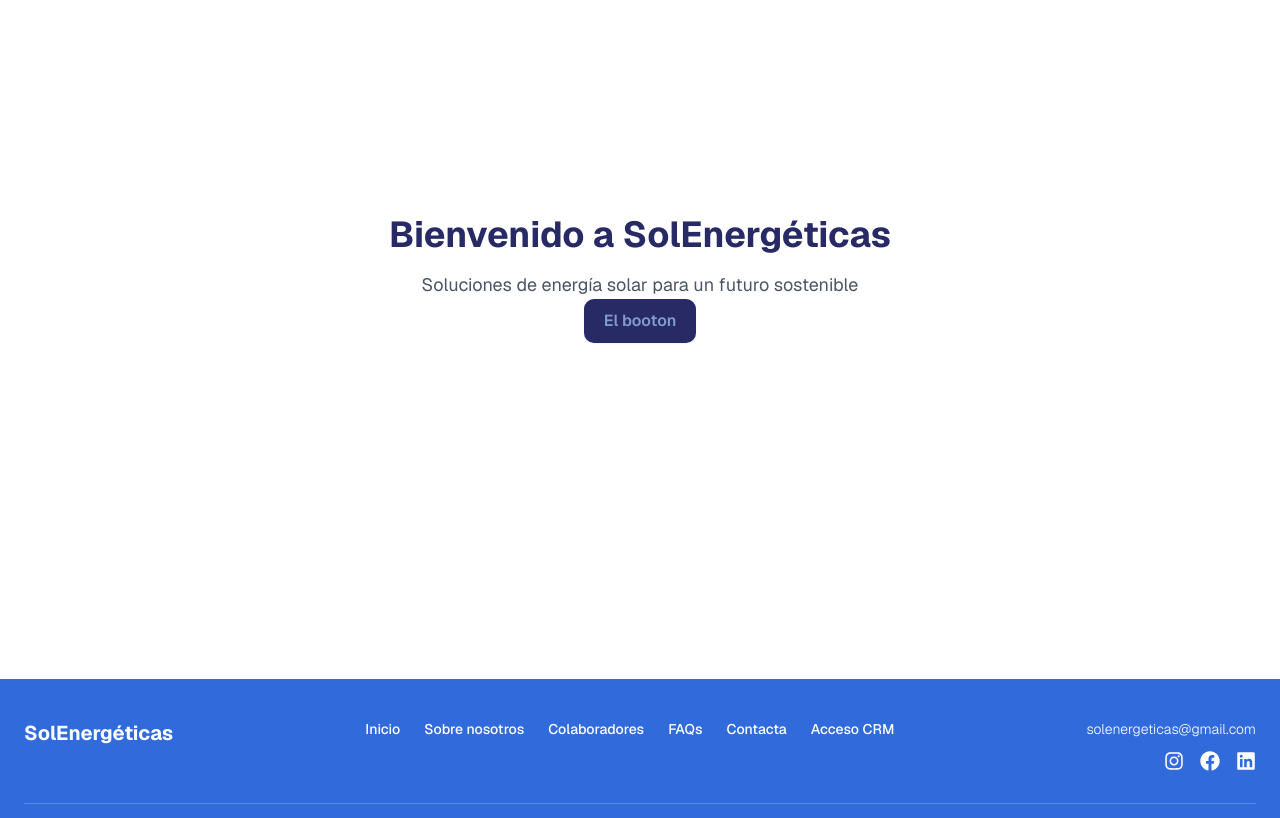
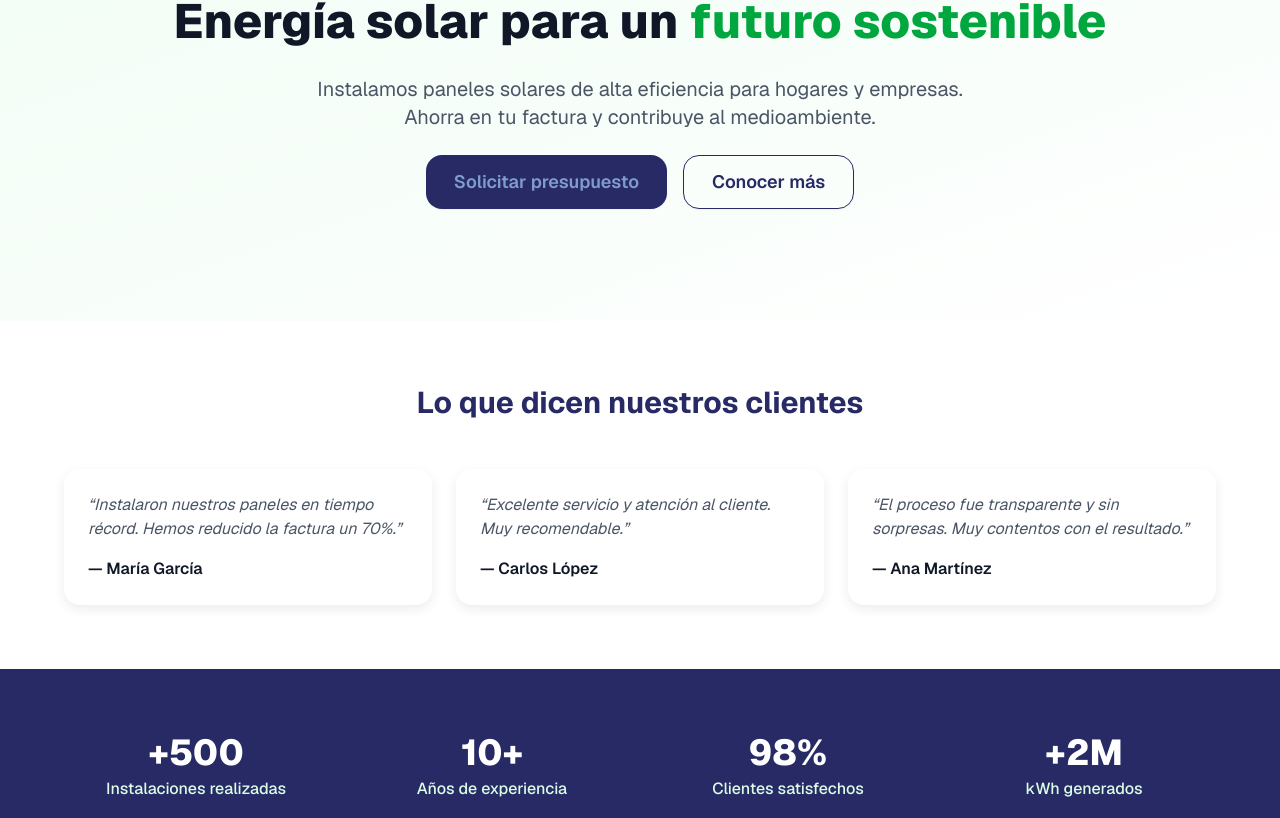
Before and after one commit to jesusgonzafer7/solenergeticas, a Next.js app: page / in a window 1280 px wide. Shown: the part 202-1020 px from the top of the page. Built offline with nearby package versions, Linux system fonts and the light colour scheme.

Commit message:
componentes 1.0

```diff
--- a/src/app/page.tsx
+++ b/src/app/page.tsx
@@ -1,16 +1,15 @@
-import Button from "@/components/ui/Button";
+import Hero from "@/components/sections/home/Hero";
+import LocationSection from "@/components/sections/home/LocationSection";
+import Metrics from "@/components/sections/home/Metrics";
+import Testimonials from "@/components/sections/home/Testimonials";
 
 export default function Home() {
     return (
-        <main className="flex min-h-screen flex-col items-center justify-center p-24">
-            <h1 className="text-4xl font-bold text-center">
-                Bienvenido a SolEnergéticas
-            </h1>
-            <p className="mt-4 text-lg text-center text-gray-600">
-                Soluciones de energía solar para un futuro sostenible
-            </p>
-            <Button>El booton
-            </Button>
+        <main>
+            <Hero />
+            <Testimonials/>
+            <Metrics/>
+            <LocationSection/>
         </main>
     );
 }
--- a/src/components/sections/home/Hero.tsx
+++ b/src/components/sections/home/Hero.tsx
@@ -4,7 +4,7 @@ import Container from "@/components/layout/Container";
 
 export default function Hero() {
     return (
-        <Section className="bg-gradient-to-br from-green-50 to-white">
+        <Section className="bg-linear-to-br from-green-50 to-white">
             <Container>
                 <div className="flex flex-col items-center text-center gap-6 py-12">
                     <h2 className="text-5xl font-extrabold text-gray-900 leading-tight">
--- a/src/components/sections/home/Location.tsx
+++ b/src/components/sections/home/LocationSection.tsx
@@ -1,7 +1,7 @@
 import Section from "@/components/ui/Section";
 import Container from "@/components/layout/Container";
 
-export default function Location() {
+export default function LocationSection() {
     return (
         <Section className="bg-gray-50">
             <Container>
--- a/src/components/sections/home/Metrics.tsx
+++ b/src/components/sections/home/Metrics.tsx
@@ -4,7 +4,7 @@ import { metrics } from "@/data/metrics";
 
 export default function Metrics() {
     return (
-        <Section className="bg-green-600">
+        <Section className="bg-primary">
             <Container>
                 <div className="grid grid-cols-2 md:grid-cols-4 gap-8 text-center">
                     {metrics.map((metric) => (
```
